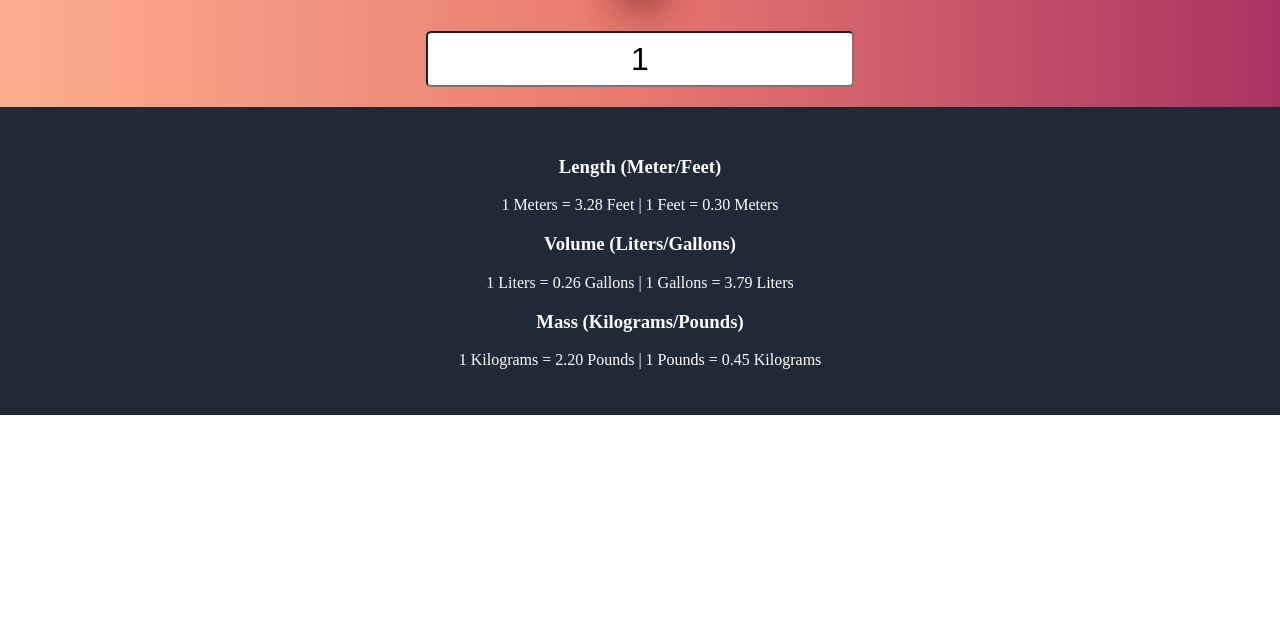
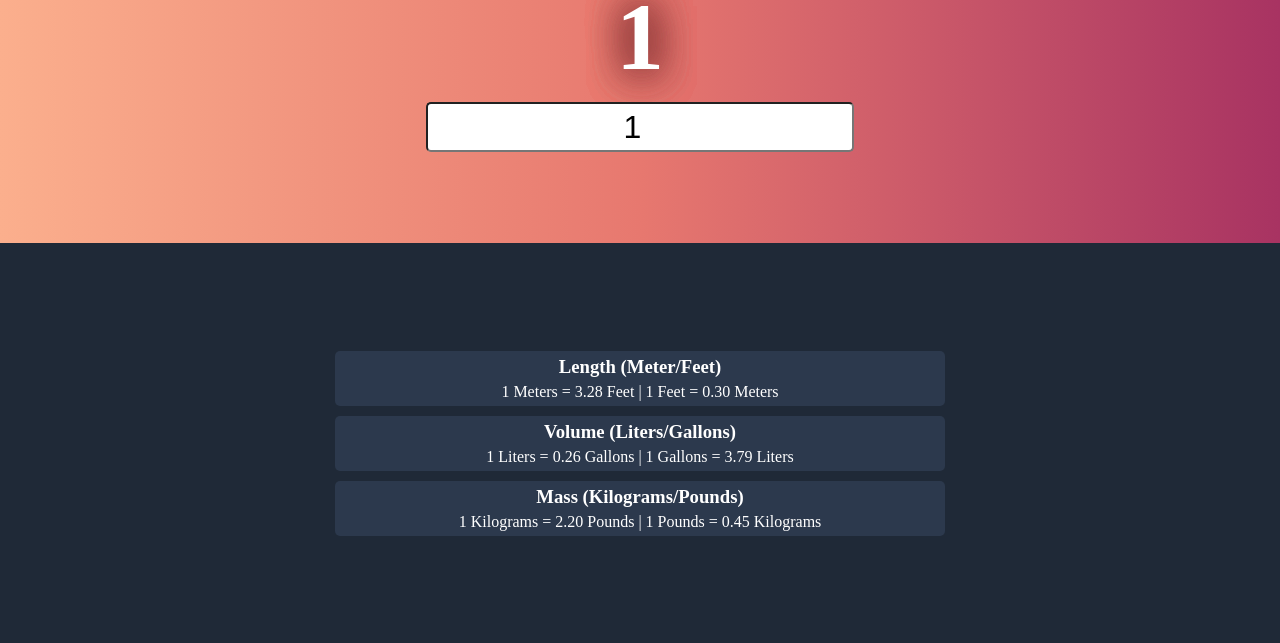
Before and after one commit to LuffyDrank/Unit-Converter, a plain HTML site: page index.html in a window 1280 px wide. Shown: the part 157-800 px from the top of the page. Drawn offline with Linux system fonts and the light colour scheme.

Commit message:
Only numbers on input

```diff
--- a/index.html
+++ b/index.html
@@ -11,15 +11,21 @@
     <div class="top">
     <h1>Metric/Imperial Unit Conversion</h1>
     <h2 id="big-num">1</h2>
-    <input id="input" type="text" value="1">
+    <input id="input" type="number" value="1">
 </div>
 <div class="bottom">
+    <div class="c-result">
 <h3>Length (Meter/Feet)</h3>
 <p id="meter-feet">1 Meters = 3.28 Feet | 1 Feet = 0.30 Meters</p>
+</div>
+<div class="c-result">
 <h3>Volume (Liters/Gallons)</h3>
 <p id="liter-gallon">1 Liters = 0.26 Gallons | 1 Gallons = 3.79 Liters</p>
+</div>
+<div class="c-result">
 <h3>Mass (Kilograms/Pounds)</h3>
 <p id="kilogram-pound">1 Kilograms = 2.20 Pounds | 1 Pounds = 0.45 Kilograms</p>
+</div>
 </div>
 
 
--- a/styles.css
+++ b/styles.css
@@ -1,3 +1,6 @@
+* {
+    box-sizing: border-box;
+}
 body {
     margin: 0;
     padding: 0;
@@ -7,14 +10,22 @@ body {
 .top {
     background: linear-gradient(90deg, #FBAF8D, #E7786F, #A83362);
     padding: 20px;
+    display: flex;
+        flex-direction: column;
+        justify-content: center;
+        align-items: center;
+        height: 50vh;
 }
-h1 {
+h1, h3, p {
     margin: 0;
 }
 h2 {
     font-size: 6em;
     margin: 10px;
     text-shadow: 0 0 40px #8C3738, 0 0 40px #8C3738, 0 0 40px #8C3738, 0 0 40px #8C3738;
+}
+h3, p{
+    margin: 5px;
 }
 input {
     text-align: center;
@@ -25,9 +36,23 @@ input {
 .bottom {
     background-color: #1F2937;
     padding: 30px;
+    display: flex;
+    flex-direction: column;
+    justify-content: center;
+    align-items: center;
+    height: 50vh;
+}
+.c-result {
+    background-color: #2c394d;
+    margin: 5px;
+    border-radius: 5px;
+    min-width: 50%;
 }
 @media only screen and (max-width: 768px){
     input{
         width: 90%;
     }
+    .bottom {
+        font-size: 1.2rem;
+    }
 }
```
